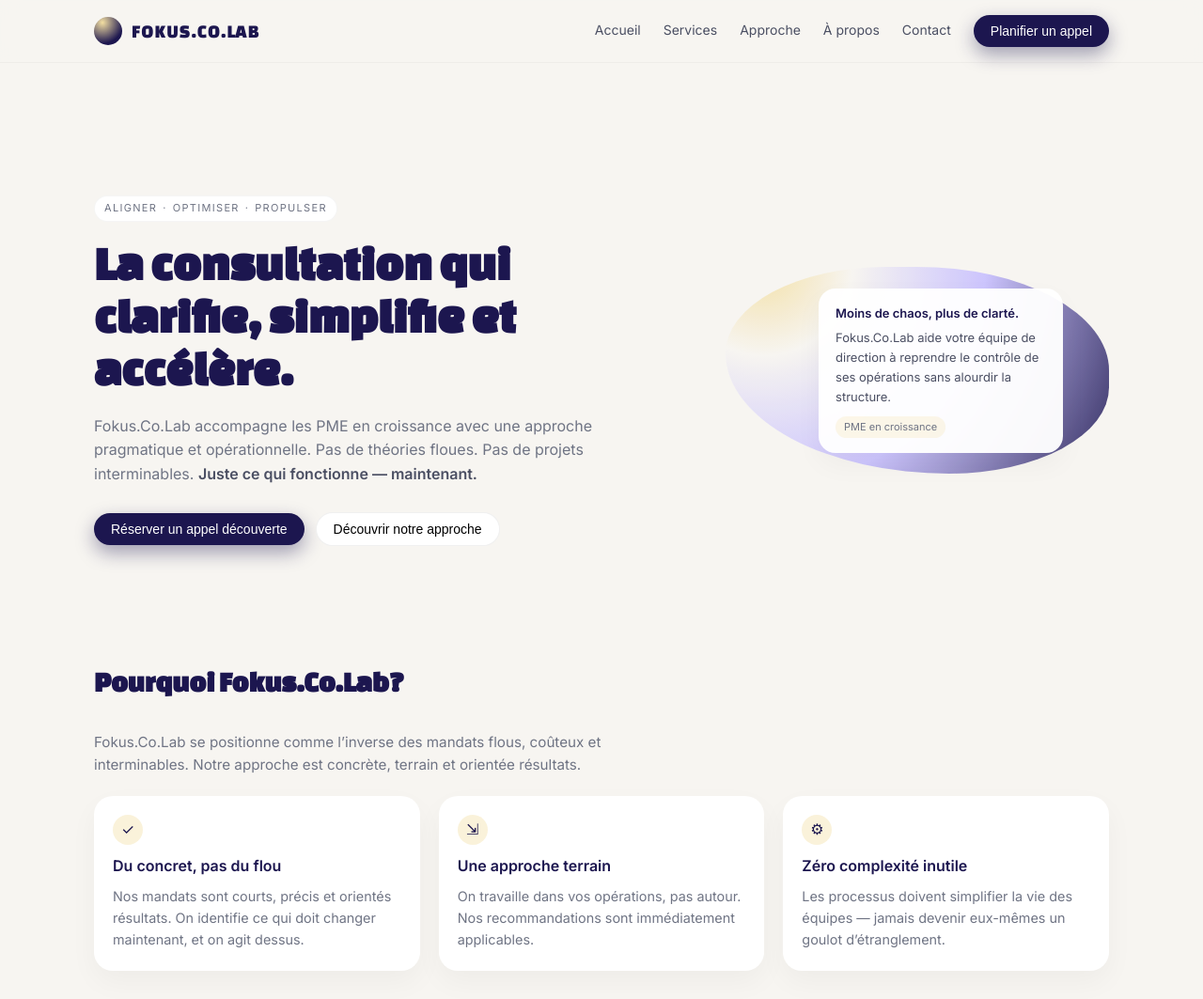
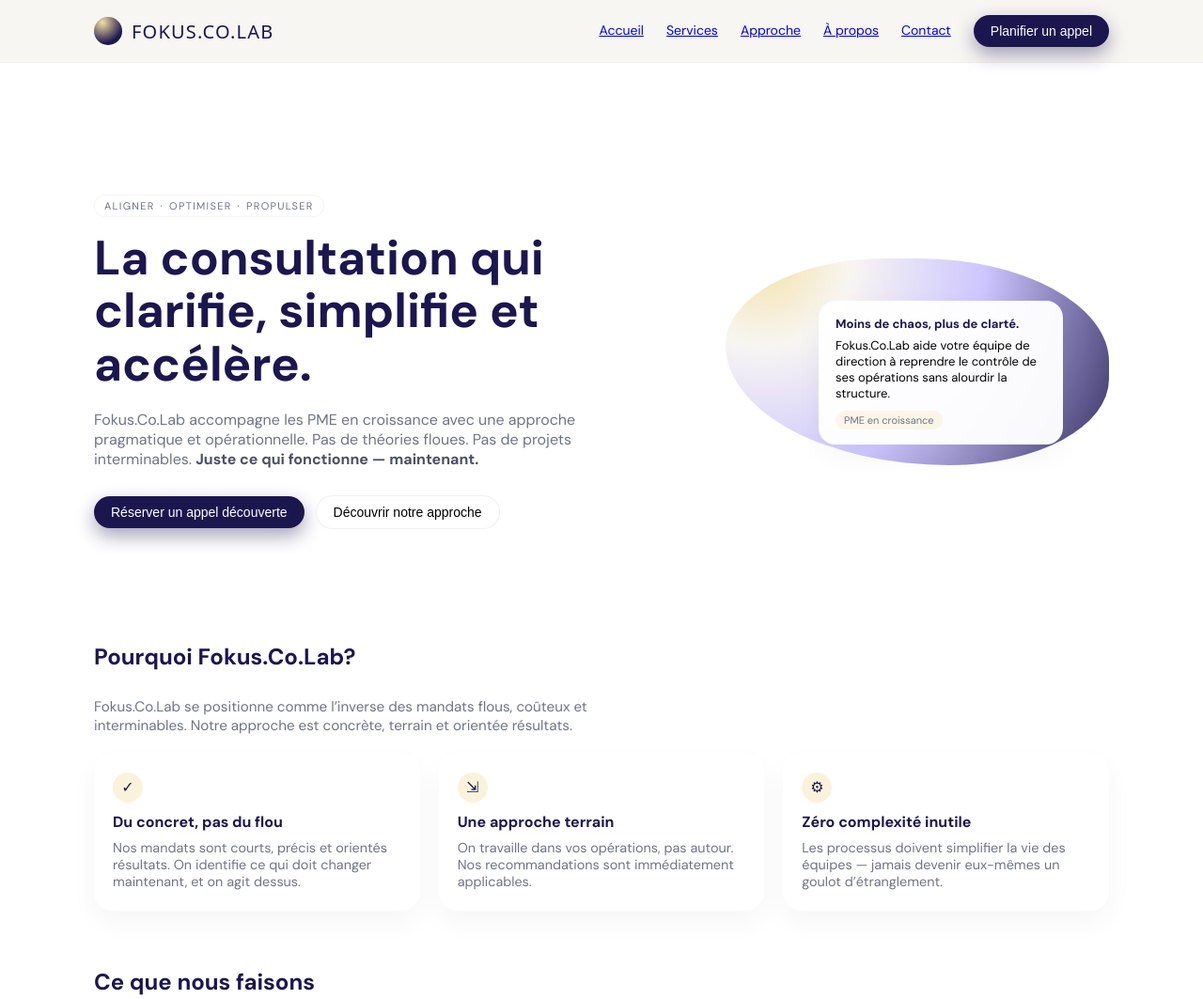
Before and after one commit to fokuscolab/FokusCoLab-site, a plain HTML site: page index.html in a window 1280 px wide. Shown: the top 1063 px of the page at 94% size. Drawn offline with Linux system fonts and the light colour scheme.

Commit message:
Update index.html

```diff
--- a/index.html
+++ b/index.html
@@ -9,13 +9,9 @@
     content="Fokus.Co.Lab accompagne les PME en croissance avec une approche de consultation concrète, terrain et orientée résultats."
   />
 
-  <!-- Google Fonts -->
-  <link rel="preconnect" href="https://fonts.googleapis.com">
-  <link rel="preconnect" href="https://fonts.gstatic.com" crossorigin>
-  <link
-    href="https://fonts.googleapis.com/css2?family=Changa+One&family=Inter:wght@300;400;500;600&display=swap"
-    rel="stylesheet"
-  >
+<link rel="preconnect" href="https://fonts.googleapis.com">
+<link rel="preconnect" href="https://fonts.gstatic.com" crossorigin>
+<link href="https://fonts.googleapis.com/css2?family=DM+Sans:wght@400;500;700&display=swap" rel="stylesheet">
 
   <style>
     :root {
@@ -38,7 +34,9 @@
     }
 
     body {
-      font-family: "Inter", system-ui, -apple-system, BlinkMacSystemFont, sans-serif;
+  font-family: "DM Sans", sans-serif;
+  font-weight: 400;
+}
       color: var(--text);
       background: var(--bg-main);
       line-height: 1.6;
@@ -157,7 +155,8 @@
     }
 
     .hero-title {
-      font-family: "Changa One", system-ui;
+      font-family: "DM Sans", sans-serif;
+      font-weight: 700;
       font-size: clamp(2.4rem, 4vw, 3.4rem);
       line-height: 1.1;
       margin-bottom: 20px;
@@ -263,8 +262,8 @@
     }
 
     .section-title {
-      font-family: "Changa One", system-ui;
-      font-size: 1.9rem;
+      font-family: "DM Sans", sans-serif;
+      font-weight: 700;
       margin-bottom: 28px;
       color: var(--primary);
     }
```
